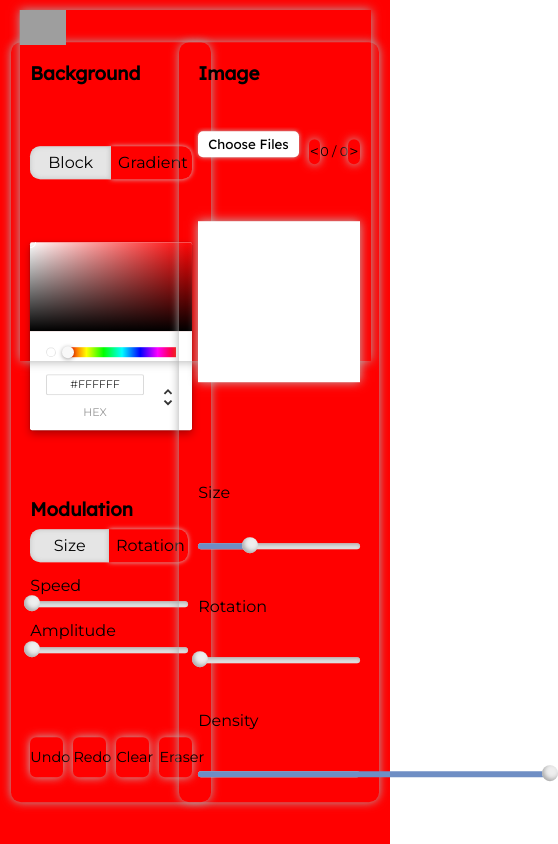
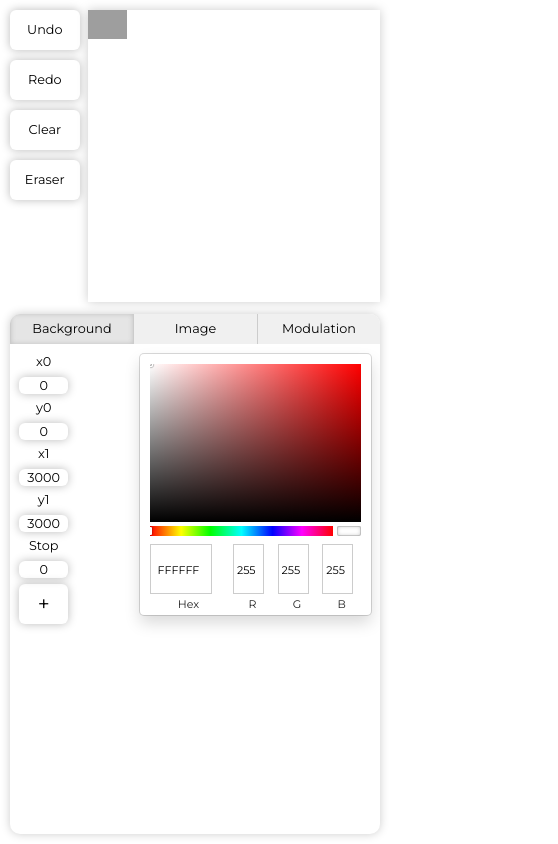
Before and after one commit to JaimeKumar/paste-brush, a React (Create React App) app: page / in a window 390 px wide. Shown: the whole page, 558 px wide, since content can reach past the window. Built offline with nearby package versions, Linux system fonts and the light colour scheme.

Commit message:
mobile stuff

```diff
--- a/src/App.css
+++ b/src/App.css
@@ -16,9 +16,9 @@
 }
 
 #canv {
-  height: 90vmin;
+  height: 95vmin;
   aspect-ratio: 1;
-  box-shadow: 0 0 10px #aaa;
+  box-shadow: 0 0 10px #ccc;
   position: absolute;
   left: 50%;
   top: 50%;
@@ -30,7 +30,7 @@
 }
 
 .sideCont {
-  height: 90%;
+  height: 95%;
   width: calc(100vmax / 3.8);
   display: flex;
   flex-direction: column;
@@ -44,7 +44,7 @@
 .dialogBox {
   height: 100%;
   padding: 15px;
-  box-shadow: 0 0 10px #aaa;
+  box-shadow: 0 0 10px #ccc;
   border-radius: 10px;
   width: 90%;
   display: flex;
@@ -77,6 +77,7 @@
   cursor: pointer;
   user-select: none;
   transition: 0.2s;
+  font-size: 0.9rem;
 }
 
 .leftEdge {
@@ -87,9 +88,42 @@
   border-radius: 0 10px 10px 0;
 }
 
+.tab {
+  position: absolute;
+  top: 0;
+  left: 0;
+  height: 30px;
+  width: 100%;
+  display: flex;
+  flex-direction: row;
+  justify-content: space-between;
+  align-items: center;
+  /* border-bottom: 1px solid #ccc; */
+}
+
+.tabOption {
+  height: 100%;
+  width: calc(1/3 * 100%);
+  border-radius: inherit;
+  display: flex;
+  align-items: center;
+  justify-content: center;
+  border-left: 1px solid #ccc;
+  font-size: 0.8rem;
+  background-color: #f0f0f0;
+}
+
 #blockColourPicker {
   width: 95%;
   margin-bottom: 10px;
+}
+
+.blockPicker {
+  /* position: absolute; */
+  /* left: 10px; */
+  /* top: 10px; */
+  width: 100%;
+  height: 100%;
 }
 
 #gradColourPicker {
@@ -160,7 +194,7 @@ span {
 
 .number {
   cursor: n-resize;
-  padding: 0;
+  padding: 1px;
   box-shadow: 0 0 10px #bbb;
   border-radius: 6px;
   width: 100%;
@@ -173,7 +207,8 @@ span {
 .dialogBox p {
   width: 95%;
   user-select: none;
-  margin: 1vmin 0 1vmin 0;
+  margin: 15px 0 15px 0;
+  font-size: 0.9rem;
 }
 
 .slider {
@@ -267,23 +302,139 @@ input {
   aspect-ratio: initial;
 }
 
+#mobileDialog {
+  display: none;
+  margin: 3vmin 0 0 0;
+  width: 100%;
+  padding: 0%;
+  padding-top: 40px;
+  position: relative;
+  overflow: hidden;
+  justify-content: space-between;
+  align-items: center;
+}
+
+.mobBg {
+  width: 100%;
+  height: 100%;
+  display: flex;
+  justify-content: space-between;
+  align-items: center;
+  flex-direction: column;
+  position: relative;
+}
+
+#bgBox, #brushSliders {
+  width: 100%;
+  display: flex;
+  flex-direction: column;
+  align-items: center;
+}
+
+#middle {
+  width: 100%;
+  display: flex;
+  flex-direction: row;
+}
+
+#mobButtonCol {
+  display: none;
+  flex-direction: column;
+  width: 21%;
+  height: fit-content;
+  justify-content: space-between;
+  overflow: visible;
+  margin: 0 0 10px 0;
+}
+
+.mob {
+  width: 90%;
+  font-size: 0.8rem;
+  margin: 0%;
+  margin-bottom: 10px;
+}
+
+.sketch-picker {
+  height: 100%;
+}
+
+#imgRow {
+  display: flex;
+  flex-direction: row;
+  align-items: center;
+  width: 100%;
+  justify-content: space-between;
+  padding: 0 15px 0 15px;
+}
+
 .hide {
   display: none;
 }
 
 @media only screen and (max-width: 800px) {
   .App {
-    background-color: red;
+    display: flex;
+    flex-direction: column;
+    justify-content: space-between;
+    align-items: center;
+    padding: 2.5vmin;
   }
 
   #canv {
-    top: 10px;
-    left: 50%;
-    transform: translate(-50%, 0%);
+    position: unset;
+    transform: none;
+    height: 75vw;
   }
 
   .sideCont {
-    bottom: 0;
-    /* top: auto; */
+    display: none;
+  }
+
+  #mobileDialog {
+    display: flex;
+  }
+
+  .selectBox {
+    height: 25px;
+  }
+
+  .selectOption {
+    font-size: 0.8rem;
+    display: flex;
+    align-items: center;
+    justify-content: center;
+  }
+
+  #blockColourPicker {
+    height: 100%;
+  }
+
+  #mobButtonCol {
+    display: flex;
+  }
+
+  .buttonCol span {
+    margin: 0;
+  }
+
+  .number {
+    margin-bottom: 6px;
+  }
+
+  #imgPreview {
+    width: 45%;
+  }
+
+  #brushSliders {
+    width: 45%;
+  }
+
+  .mobMod {
+    width: 100%;
+    padding: 0 15px 0 15px;
+  }
+
+  #modulationBox {
+    width: 100%;
   }
 }
--- a/src/App.js
+++ b/src/App.js
@@ -1,25 +1,29 @@
 import './App.css';
 import $ from 'jquery';
-import { ChromePicker } from 'react-color';
+import { ChromePicker, SketchPicker } from 'react-color';
 import { useState, useEffect } from 'react';
 
 function App() {
 
-  const [isGrad, setIsGrad] = useState(false);
   const selectOptions = {
-    selectBlockBG: () => {
-      $(`#gradColourPicker`).addClass('hide');
-      $(`#blockColourPicker`).removeClass('hide');
-      setIsGrad(false);
+    bgTab: () => {
+      $('.mobBg').removeClass('hide')
+      $('.mobImg').addClass('hide')
+      $('.mobMod').addClass('hide')
     },
-    selectGradientBG: () => {
-      $(`#blockColourPicker`).addClass('hide');
-      $(`#gradColourPicker`).removeClass('hide');
-      setIsGrad(true);
+    imgTab: () => {
+      $('.mobBg').addClass('hide')
+      $('.mobImg').removeClass('hide')
+      $('.mobMod').addClass('hide')
+
+    },
+    modTab: () => {
+      $('.mobBg').addClass('hide')
+      $('.mobImg').addClass('hide')
+      $('.mobMod').removeClass('hide')
     }
   }
-  const [bgBlockColor, setBlockBG] = useState({hex: '#fff'});
-  const [bgGrad, setGradBG] = useState(['#fff', '#000']);
+  const [bgGrad, setGradBG] = useState(['#fff']);
   const [gradPos, setGradPos] = useState(0);
   const [gradAngle, setGradAngle] = useState({x0: 0, y0: 0, x1: 3000, y1: 3000})
   const [dragStart, setDragStart] = useState(0);
@@ -72,11 +76,7 @@ function App() {
 
   useEffect(() => {
     update();
-  }, [bgGrad, gradAngle, bgBlockColor, painted, canvState])
-
-  useEffect(() => {
-    finishStroke();
-  }, [isGrad])
+  }, [bgGrad, gradAngle, painted, canvState])
 
   function clickOption(e) {
     Array.from(e.target.parentElement.children).forEach(child => {
@@ -171,6 +171,7 @@ function App() {
     let tempGrad = [...bgGrad];
     tempGrad.push('#000');
     setGradBG(tempGrad);
+    setGradPos(tempGrad.length - 1)
   }
 
   function startSlide(e) {
@@ -205,7 +206,8 @@ function App() {
 
   function drawBackground() {
     if (!canvas) return;
-    if (isGrad) {
+    console.log(bgGrad.length);
+    if (bgGrad.length > 1) {
       var grd = canvas.c.createLinearGradient(gradAngle.x0, gradAngle.y0, gradAngle.x1, gradAngle.y1);
       for (var i = 0; i < bgGrad.length; i++) {
         grd.addColorStop((i/(bgGrad.length-1)), bgGrad[i]);
@@ -213,7 +215,7 @@ function App() {
       canvas.c.fillStyle = grd;
       canvas.c.fillRect(0, 0, canvas.canv.width, canvas.canv.height);
     } else {
-      canvas.c.fillStyle = bgBlockColor.hex;
+      canvas.c.fillStyle = bgGrad[0];
       canvas.c.fillRect(0, 0, canvas.canv.width, canvas.canv.height);
     }
   }
@@ -373,20 +375,9 @@ function App() {
     <div className="App" onMouseMove={moveDrag} onMouseUp={endDrag}>
       <div className='sideCont'>
         <div className="dialogBox">
+          <div id="bgBox">
           <h3>Background</h3>
-          <div className="selectBox">
-            <div id="selectBlockBG" className="selectOption selected leftEdge" onClick={clickOption}>
-              Block
-            </div>
-            <div id="selectGradientBG" className="selectOption rightEdge" onClick={clickOption}>
-              Gradient
-            </div>
-          </div>
-          <div id="blockColourPicker">
-            <ChromePicker disableAlpha={true} color={bgBlockColor} width={'100%'} onChange={updatedColor => {setBlockBG(updatedColor)}}/>
-          </div>
-
-          <div id="gradColourPicker" className='hide'>
+          <div id="gradColourPicker">
             <div className="colContainer">
               <div className="buttonCol">
                 <span>x0</span>
@@ -401,7 +392,8 @@ function App() {
                 <div id='gradPos' className="number" onMouseDown={startDrag}>{gradPos}</div>
                 <div className="button" onClick={addGradStop}>+</div>
               </div>
-              <ChromePicker disableAlpha={true} color={bgGrad[gradPos]} width={'80%'} onChange={updatedColor => {updateCurrentBgNode(updatedColor.hex)}} />
+              <SketchPicker presetColors={[]} disableAlpha={true} color={bgGrad[gradPos]} width={'75%'} onChange={updatedColor => {updateCurrentBgNode(updatedColor.hex)}} />
+            </div>
           </div>
           </div>
 
@@ -432,7 +424,16 @@ function App() {
         </div>
       </div>
 
+      <div id="middle">
+        <div id='mobButtonCol'>
+          <div className="button mob" id='clearButton' onClick={undo}>Undo</div>
+          <div className="button mob" id='clearButton' onClick={redo}>Redo</div>
+          <div className="button mob" id='clearButton' onClick={clearCanv}>Clear</div>
+          <div className="button mob" id='eraseButton' onClick={enableEraser}>Eraser</div>
+        </div>
         <canvas id='canv' onMouseDown={startStroke} width={3000} height={3000}></canvas>
+      </div>
+
 
       <div className="sideCont" style={{right: 0}}>
         <div className="dialogBox">
@@ -454,6 +455,7 @@ function App() {
             })}
           </div>
           <br />
+          <div id="brushSliders">
             <p>Size</p>
             <div className="slider">
               <div className="slideProgress" style={{width: sliderPositions.size}}></div>
@@ -470,6 +472,94 @@ function App() {
               <div className="sliderHandle" id='density' style={{left: sliderPositions.density}} onMouseDown={startSlide}></div>
             </div>
           </div>
+          <br />
+        </div>
+      </div>
+
+      <div id="mobileDialog" className='dialogBox'>
+        <div className="tab">
+          <div id='bgTab' className="tabOption selected" onClick={clickOption}>Background</div>
+          <div id='imgTab' className="tabOption" onClick={clickOption}>Image</div>
+          <div id='modTab' className="tabOption" onClick={clickOption}>Modulation</div>
+        </div>
+
+        <div className="mobBg">
+          <div id="gradColourPicker">
+            <div className="colContainer">
+              <div className="buttonCol">
+                <span>x0</span>
+                <div id='x0' className="number" onMouseDown={startDrag} onDoubleClick={changeNumber} onBlur={finishChange}>{Math.round(gradAngle.x0)}</div>
+                <span>y0</span>
+                <div id='y0' className="number" onMouseDown={startDrag} onDoubleClick={changeNumber} onBlur={finishChange}>{Math.round(gradAngle.y0)}</div>
+                <span>x1</span>
+                <div id='x1' className="number" onMouseDown={startDrag} onDoubleClick={changeNumber} onBlur={finishChange}>{Math.round(gradAngle.x1)}</div>
+                <span>y1</span>
+                <div id='y1' className="number" onMouseDown={startDrag} onDoubleClick={changeNumber} onBlur={finishChange}>{Math.round(gradAngle.y1)}</div>
+                <span>Stop</span>
+                <div id='gradPos' className="number" onMouseDown={startDrag}>{gradPos}</div>
+                <div className="button" onClick={addGradStop}>+</div>
+              </div>
+              <SketchPicker presetColors={[]} disableAlpha={true} color={bgGrad[gradPos]} width={'60%'} onChange={updatedColor => {updateCurrentBgNode(updatedColor.hex)}} />
+            </div>
+          </div>
+        </div>
+
+        <div className="mobImg hide">
+          <div className="row" style={{height: 'fit-content', width: '100%'}}>
+            <input id='imageUpload' type="file" accept="image/jpeg, image/png, image/jpg" multiple={true}></input>
+            <div id="imagePicker">
+              <div className='row'>
+                <div className="button arrow" onClick={() => imgChange(-1)}> &lt;</div>
+                <span>{imgPos + 1}&nbsp;/&nbsp;{img.length}</span>
+                <div className="button arrow" onClick={() => imgChange(1)}> &gt;</div>
+              </div>
+            </div>
+          </div>
+          <div id="imgRow">
+          <div id="imgPreview">
+            {img.map((img, i) => {
+              if (i !== imgPos) return;
+              return <img id='imgPreview' src={img.src} alt="" style={{transform: `rotate(${sliderPositions.rotate}grad) scale(${((sliderPositions.size*2)/$('.slider').width())})`}}/>
+            })}
+          </div>
+          <div id="brushSliders">
+            <p>Size</p>
+            <div className="slider">
+              <div className="slideProgress" style={{width: sliderPositions.size/2}}></div>
+              <div className="sliderHandle" id='size' style={{left: sliderPositions.size/2}} onMouseDown={startSlide}></div>
+            </div>
+            <p>Rotation</p>
+            <div className="slider">
+              <div className="slideProgress" style={{width: sliderPositions.rotate/2}}></div>
+              <div className="sliderHandle" id='rotate' style={{left: sliderPositions.rotate/2}} onMouseDown={startSlide}></div>
+            </div>
+            <p>Density</p>
+            <div className="slider">
+              <div className="slideProgress" style={{width: sliderPositions.density/2}}></div>
+              <div className="sliderHandle" id='density' style={{left: sliderPositions.density/2}} onMouseDown={startSlide}></div>
+            </div>
+          </div>
+          </div>
+        </div>
+        <div className="mobMod hide">
+          <div id="modulationBox">
+            <h3>Modulation</h3>
+            <div className="selectBox">
+              <div id='modsize' className="selectOption leftEdge selected" onClick={modOpt}>Size</div>
+              <div id='modrotate' className="selectOption rightEdge" onClick={modOpt}>Rotation</div>
+            </div>
+            <p>Speed</p>
+            <div className="slider">
+              <div className="slideProgress" style={{width: sliderPositions.speed[modPos]}} ></div>
+              <div className="sliderHandle" id='speed' style={{left: sliderPositions.speed[modPos]}} onMouseDown={startSlide}></div>
+            </div>
+            <p>Amplitude</p>
+            <div className="slider">
+              <div className="slideProgress" style={{width: sliderPositions.amp[modPos]}} ></div>
+              <div className="sliderHandle" id='amp' style={{left: sliderPositions.amp[modPos]}} onMouseDown={startSlide}></div>
+            </div>
+          </div>
+        </div>
       </div>
     </div>
   );
```
Lines whose indentation alone changed are shown as unchanged.
